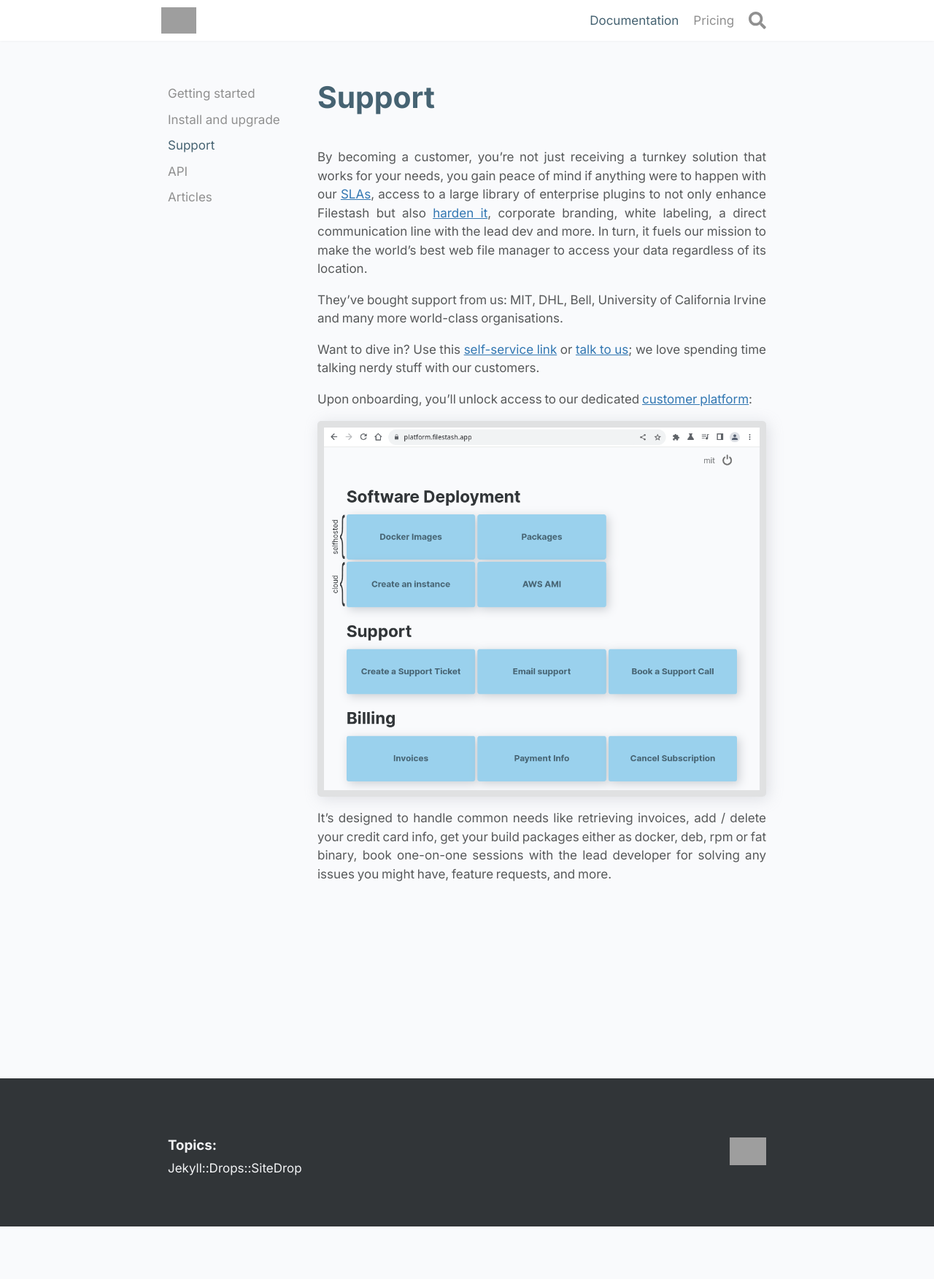
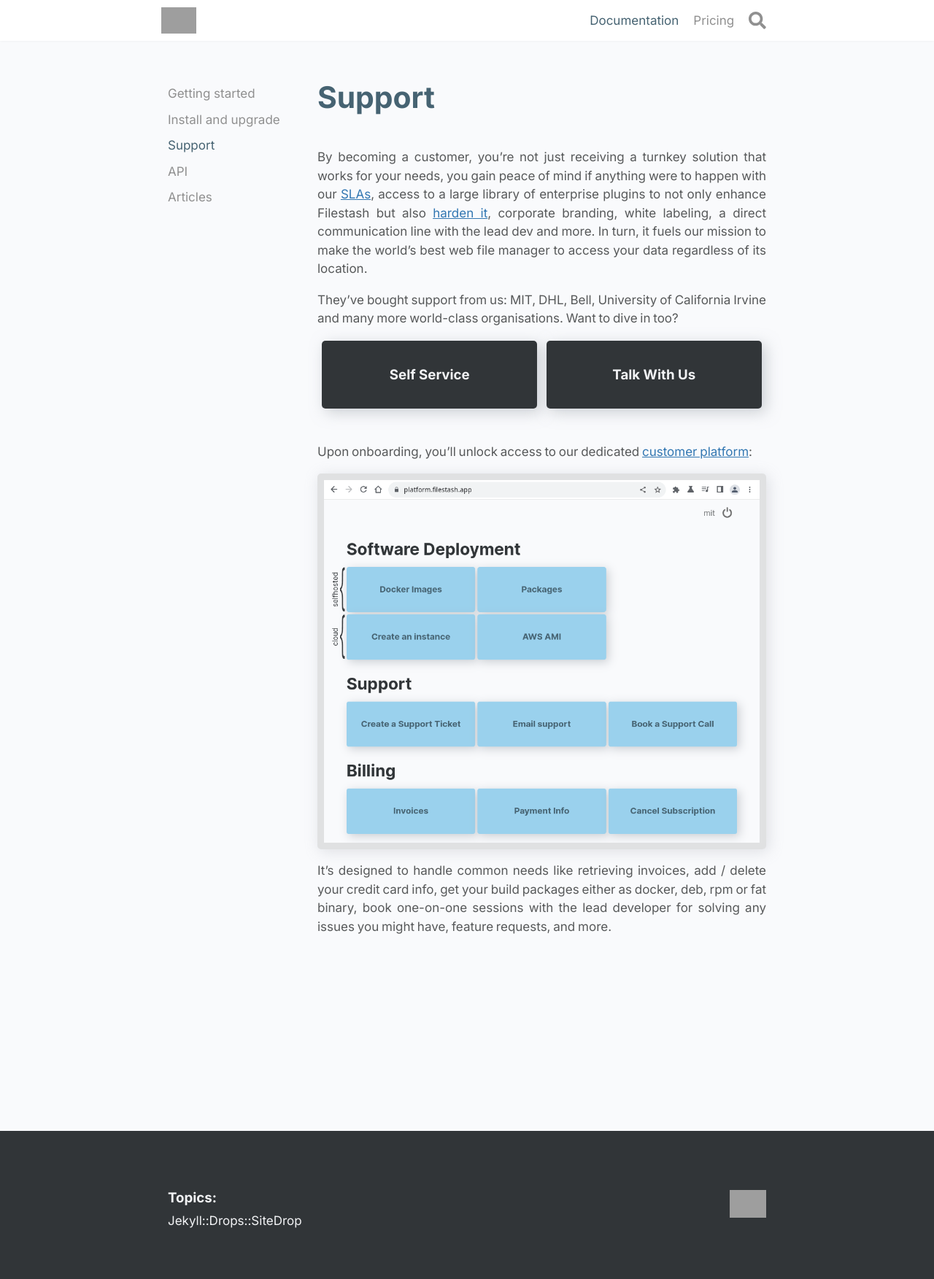
Before and after one commit to mickael-kerjean/filestash-website, a Jekyll site: the page built from _docs/support.md, in a window 1280 px wide. Shown: the whole page at 73% size. Built offline with Jekyll 4.4.1, drawn with Linux system fonts in a browser that asks for light colours; before the commit the page ends 1681 px from its top, so only the background shows below that; grey boxes are pictures that could not be loaded.

Commit message:
content (doc): support page

```diff
--- a/_docs/support.md
+++ b/_docs/support.md
@@ -7,9 +7,33 @@
 
 By becoming a customer, you’re not just receiving a turnkey solution that works for your needs, you gain peace of mind if anything were to happen with our [SLAs](/redirect.html?origin=doc::support&url=https://downloads.filestash.app/upload/contract-support.pdf), access to a large library of enterprise plugins to not only enhance Filestash but also [harden it](/redirect.html?origin=doc::support&url=https://downloads.filestash.app/upload/hardening-guide.pdf), corporate branding, white labeling, a direct communication line with the lead dev and more. In turn, it fuels our mission to make the world's best web file manager to access your data regardless of its location.
 
-They've bought support from us: MIT, DHL, Bell, University of California Irvine and many more world-class organisations.
+They've bought support from us: MIT, DHL, Bell, University of California Irvine and many more world-class organisations. Want to dive in too?
 
-Want to dive in? Use this [self-service link](/redirect.html?origin=doc::support&url=https://buy.stripe.com/7sI29w7euetE4369AS) or [talk to us](/pricing/?modal=support&origin=doc::support); we love spending time talking nerdy stuff with our customers.
+<div class="support-cta">
+    <a href="/redirect.html?origin=doc::support&url=https://buy.stripe.com/7sI29w7euetE4369AS">Self Service</a>
+    <a href="/pricing/?modal=support&origin=doc::support">Talk With Us</a>
+</div>
+<style>
+.support-cta { display: flex; justify-content: space-around; }
+#main .support-cta a {
+    display: block;
+    background: var(--dark);
+    padding: 35px 0;
+    border-radius: 5px;
+    margin: 0 0 30px 0;
+    text-align: center;
+    text-decoration: none;
+    color: var(--bg-color);
+    font-weight: bold;
+    font-size: 1.1rem;
+    width: 48%;
+    box-shadow: rgb(158 163 172 / 50%) 5px 5px 20px;
+}
+#main .support-cta a:hover {
+    transition: background 0.2s;
+    background: var(--secondary);
+}
+</style>
 
 Upon onboarding, you'll unlock access to our dedicated [customer platform](https://platform.filestash.app):
 
```
